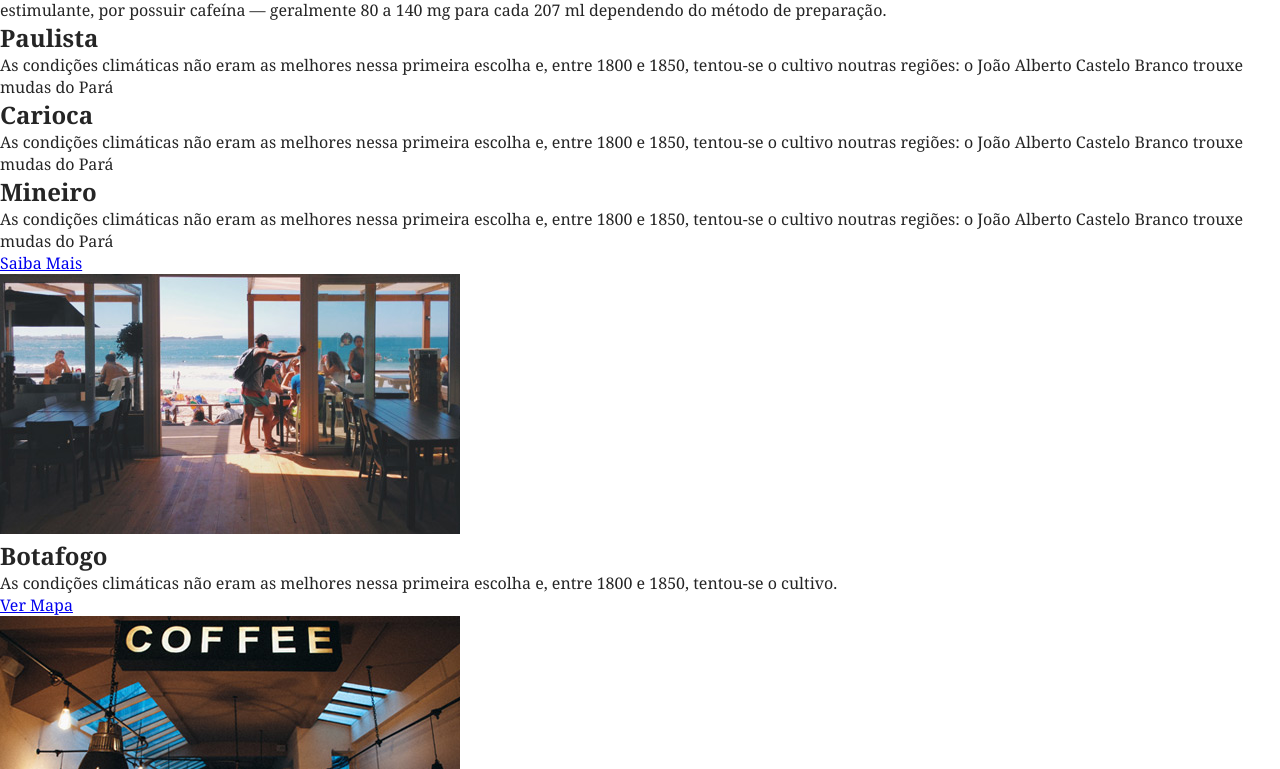
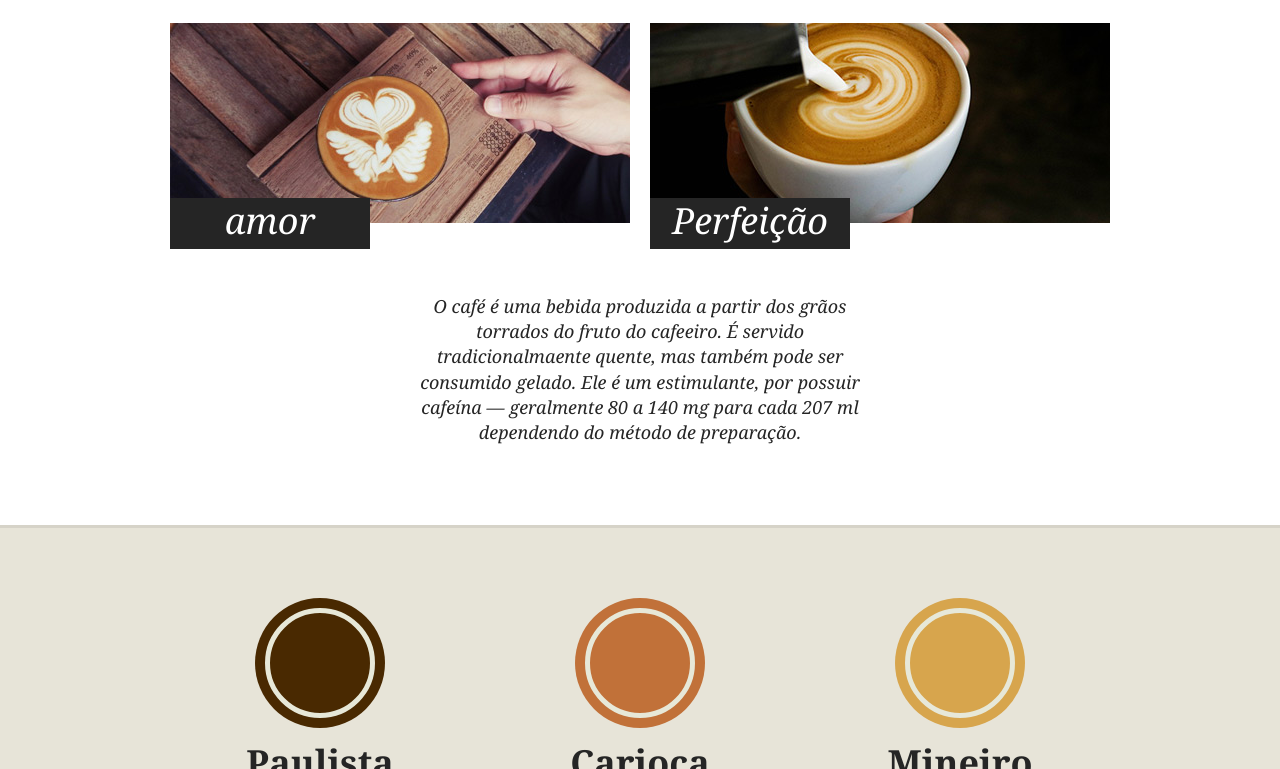
Before and after one commit to brunocsdev/brafe, a plain HTML site: page index.html in a window 1280 px wide. Shown: the part 708-1477 px from the top of the page. Drawn offline with Linux system fonts and the light colour scheme.

Commit message:
definido section sobre, produtos e locais

```diff
--- a/css/style.css
+++ b/css/style.css
@@ -57,6 +57,214 @@ body {
 }
 
 .intro {
-  background: url("../img/bg-intro.jpg");
+  background: url("../img/bg-intro.jpg") no-repeat center center;
+  background-size: cover;
+  padding: 150px 0;
+  text-align: center;
+  color: #fff;
+}
 
+.intro h1 {
+  text-transform: uppercase;
+  font-size: 3em;
 }
+
+.intro h1::after {
+  content: "";
+  display: block;
+  width: 20px;
+  height: 4px;
+  background: #fff;
+  margin: 10px auto;
+}
+
+.intro p {
+  font-style: italic;
+  font-size: 1.125em;
+}
+
+.sobre {
+  padding: 60px 0;
+}
+
+.sobre-container {
+  max-width: 960px;
+  margin: 0 auto;
+}
+
+.sobre-container::after,
+.sobre-container::before {
+  content: "";
+  display: table;
+  clear: both;
+}
+
+.sobre h2 {
+  text-align: center;
+  font-size: 2.25em;
+  margin-bottom: 60px;
+}
+
+.sobre-item {
+  width: 460px;
+  float: left;
+  margin: 0 10px;
+}
+
+.sobre-item img {
+  display: block;
+  max-width: 100%;
+}
+
+.sobre-item h3 {
+  font-size: 2.25em;
+  line-height: 1em;
+  background: #252525;
+  width: 200px;
+  color: #fff;
+  font-style: italic;
+  font-weight: normal;
+  text-align: center;
+  padding: 5px 0 10px 0;
+  position: relative;
+  top: -25px;
+}
+
+.sobre > p {
+  font-size: 1.125em;
+  line-height: 1.4em;
+  font-style: italic;
+  text-align: center;
+  margin: 20px auto;
+  max-width: 460px;
+}
+
+.produtos {
+  background: #e7e4d8;
+  padding: 60px 0;
+  border-top: 3px solid #d6d3c8;
+  border-bottom: 3px solid #d6d3c8;
+}
+
+.produtos-container {
+  max-width: 960px;
+  margin: 0 auto;
+}
+
+.produtos-container::after,
+.produtos-container::before {
+  content: "";
+  display: table;
+  clear: both;
+}
+
+.produtos-item {
+  width: 300px;
+  float: left;
+  margin: 0 10px 20px 10px;
+}
+
+.produtos-item h2 {
+  text-align: center;
+  font-size: 2.25em;
+  margin-bottom: 20px;
+}
+
+.produtos-item h2::before {
+  content: "";
+  display: block;
+  width: 100px;
+  height: 100px;
+  background: currentColor;
+  border-radius: 50%;
+  margin: 20px auto;
+  border: 5px solid #e7e8d8;
+  box-shadow: 0 0 0 10px currentColor;
+}
+
+h2.paulista::before {
+  color: #492901;
+}
+
+h2.carioca::before {
+  color: #c17139;
+}
+
+h2.mineiro::before {
+  color: #d7a54d;
+}
+
+.produtos-item p {
+  font-size: 0.875em;
+  line-height: 1.4em;
+}
+
+.produtos-btn {
+  width: 180px;
+  border: 3px solid;
+  color: #252525;
+  text-decoration: none;
+  display: block;
+  font-size: 1.125em;
+  font-weight: bold;
+  text-transform: uppercase;
+  text-align: center;
+  padding: 15px 0;
+  margin: 20px auto 0 auto;
+}
+
+.produtos-btn:hover {
+  color: #fff;
+}
+
+.locais {
+  max-width: 960px;
+  margin: 0 auto;
+  padding: 0px 0;
+}
+
+.locais-item {
+  clear: both;
+  margin: 60px auto;
+}
+
+.locais-item::after,
+.locais-item::before {
+  display: table;
+  content: "";
+  clear: both;
+}
+
+.locais-item img {
+  width: 460px;
+  display: block;
+  float: left;
+  margin: 0 10px;
+}
+
+.locais-item > div {
+  width: 460px;
+  float: left;
+  margin: 0 10px;
+}
+
+.locais-item h2 {
+  font-size: 2.25em;
+  margin-bottom: 20px;
+}
+
+.locais-item p {
+  font-size: 1.125em;
+  line-height: 1.4em;
+  max-width: 320px;
+  margin-bottom: 40px;
+}
+
+.locais-item a {
+  font-size: 1.125em;
+  text-transform: uppercase;
+  text-decoration: none;
+  border: 3px solid;
+  color: #252525;
+  padding: 10px 20px;
+}
--- a/index.html
+++ b/index.html
@@ -30,14 +30,14 @@
     <p>Direto das fazendas de Minas Gerais</p>
   </main>
 
-  <section>
+  <section class="sobre">
     <h2>Uma Mistura de</h2>
-    <div>
-      <div>
+    <div class="sobre-container">
+      <div class="sobre-item">
         <img src="img/cafe-1.jpg" alt="">
         <h3>amor</h3>
       </div>
-      <div>
+      <div class="sobre-item">
         <img src="img/cafe-2.jpg" alt="">
         <h3>Perfeição</h3>
       </div>
@@ -47,27 +47,27 @@
     </p>
   </section>
 
-  <section>
-    <div>
-      <div>
-        <h2>Paulista</h2>
+  <section class="produtos">
+    <div class="produtos-container">
+      <div class="produtos-item">
+        <h2 class="paulista">Paulista</h2>
         <p>As condições climáticas não eram as melhores nessa primeira escolha e, entre 1800 e 1850, tentou-se o cultivo noutras regiões: o João Alberto Castelo Branco trouxe mudas do Pará</p>
       </div>
-      <div>
-        <h2>Carioca</h2>
+      <div class="produtos-item">
+        <h2 class="carioca">Carioca</h2>
         <p>As condições climáticas não eram as melhores nessa primeira escolha e, entre 1800 e 1850, tentou-se o cultivo noutras regiões: o João Alberto Castelo Branco trouxe mudas do Pará</p>
       </div>
-      <div>
-        <h2>Mineiro</h2>
+      <div class="produtos-item">
+        <h2 class="mineiro">Mineiro</h2>
         <p>As condições climáticas não eram as melhores nessa primeira escolha e, entre 1800 e 1850, tentou-se o cultivo noutras regiões: o João Alberto Castelo Branco trouxe mudas do Pará</p>
       </div>
     </div>
 
-    <a href="#">Saiba Mais</a>
+    <a class="produtos-btn" href="#">Saiba Mais</a>
   </section>
 
-  <section>
-    <div>
+  <section class="locais">
+    <div class="locais-item">
       <img src="img/botafogo.jpg" alt="Brafé Unidade Botafogo">
       <div>
         <h2>Botafogo</h2>
@@ -76,7 +76,7 @@
       </div>
     </div>
 
-    <div>
+    <div class="locais-item">
       <img src="img/iguatemi.jpg" alt="Brafé Unidade Iguatemi">
       <div>
         <h2>Iguatemi</h2>
@@ -85,7 +85,7 @@
       </div>
     </div>
 
-    <div>
+    <div class="locais-item">
       <img src="img/mineirao.jpg" alt="Brafé Unidade Mineirão">
       <div>
         <h2>Mineirão</h2>
```
